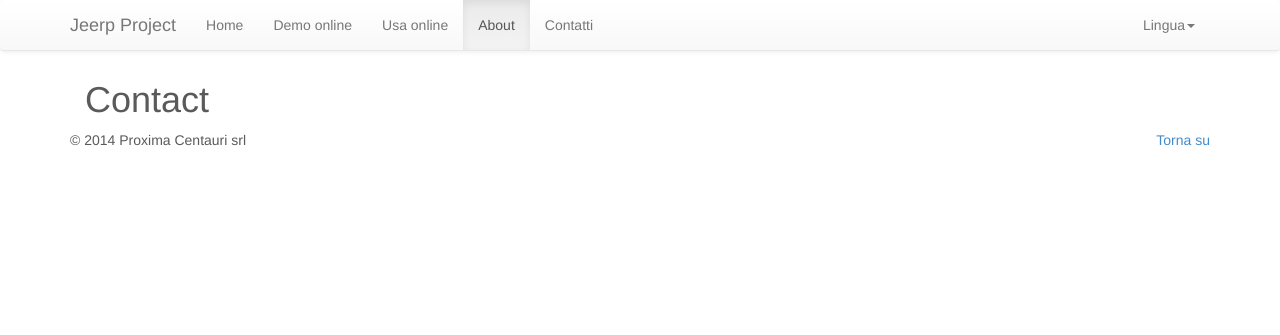
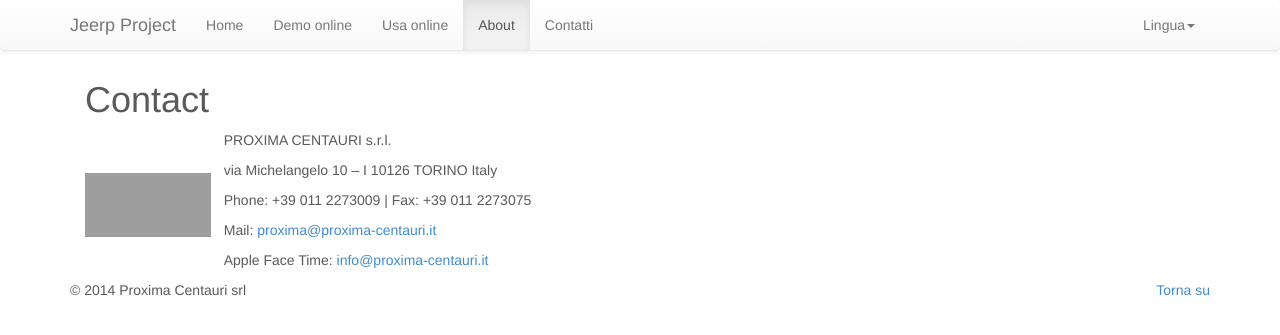
Before and after one commit to Jeerp/Jeerp.github.io, a Jekyll site: the page built from ita/contact.html, in a window 1280 px wide. Shown: the top 335 px of the page. Built offline with Jekyll 4.4.1, drawn with Linux system fonts in a browser that asks for light colours; nearby versions of some CDN libraries; Markdown is read by kramdown in place of the engine named in the settings; grey boxes are pictures that could not be loaded.

Commit message:
add contact page

```diff
--- a/ita/contact.html
+++ b/ita/contact.html
@@ -6,9 +6,25 @@ active: about
 ---
 <div class="container">
     <div class="row">
-           <div class="col-lg-12 col-md-12">
+           <div class="col-lg-6 col-md-6">
                <h1> Contact </h1>
-
+              <table style="width: 100%; height: 92px;">
+                <tbody>
+                    <tr>
+                        <td style="width: 25%;">
+                            <div class="img-margin">
+                                    <img style="float: left;" title="contatti-icon" src="/images/icona-contatti-eng.png" alt="icona-contatti-eng" width="126" height="64"></div>
+                        </td>
+                        <td align="left">
+                            <p>PROXIMA CENTAURI s.r.l.</p>
+                            <p>via Michelangelo 10 – I 10126 TORINO Italy</p>
+                            <p>Phone: +39 011 2273009 | Fax: +39 011 2273075</p>
+                            <p>Mail: <a href="mailto:proxima@proxima-centauri.it">proxima@proxima-centauri.it</a></p>
+                            <p>Apple Face Time: <a href="mailto:info@proxima-centauri.it">info@proxima-centauri.it</a></p>
+                        </td>
+                    </tr>
+                </tbody>
+            </table>
            </div>
     </div>
 </div>
```
Also changed, not shown: eng/contact.html (+18 -1 lines).
